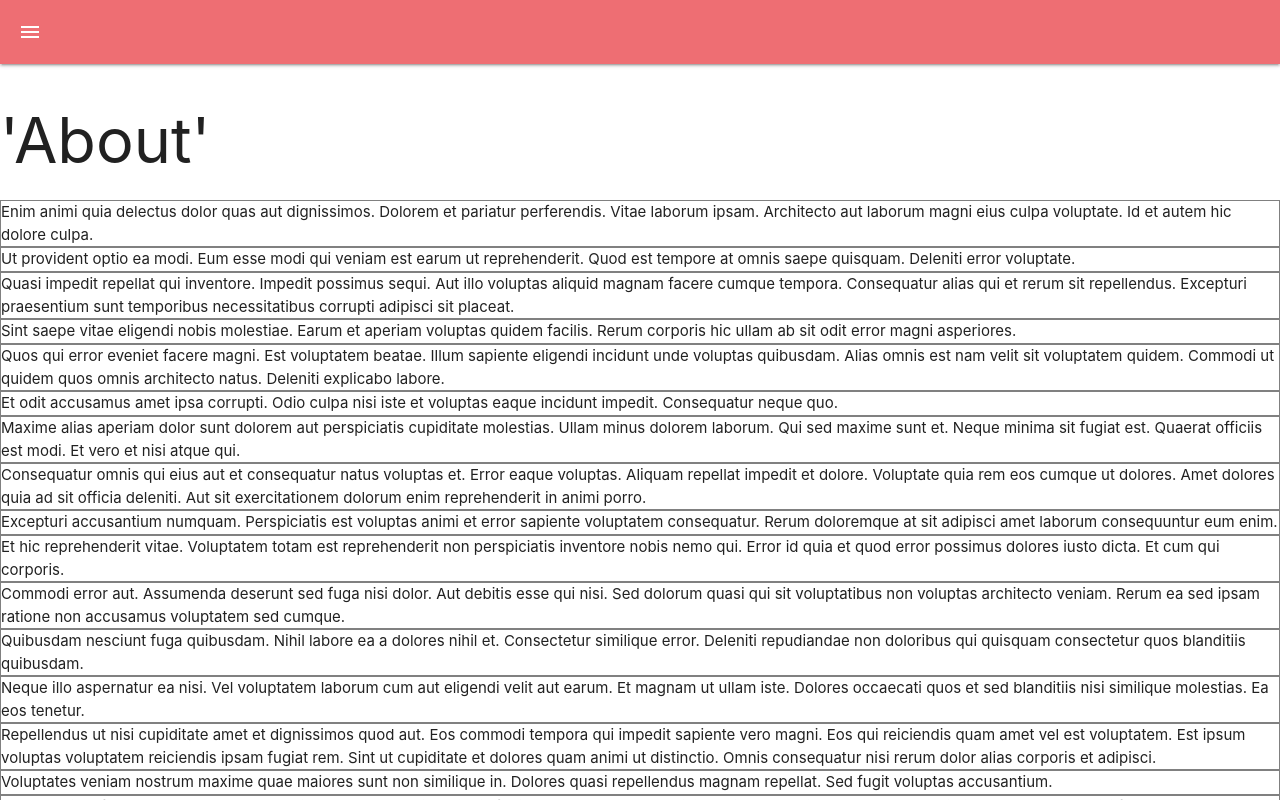
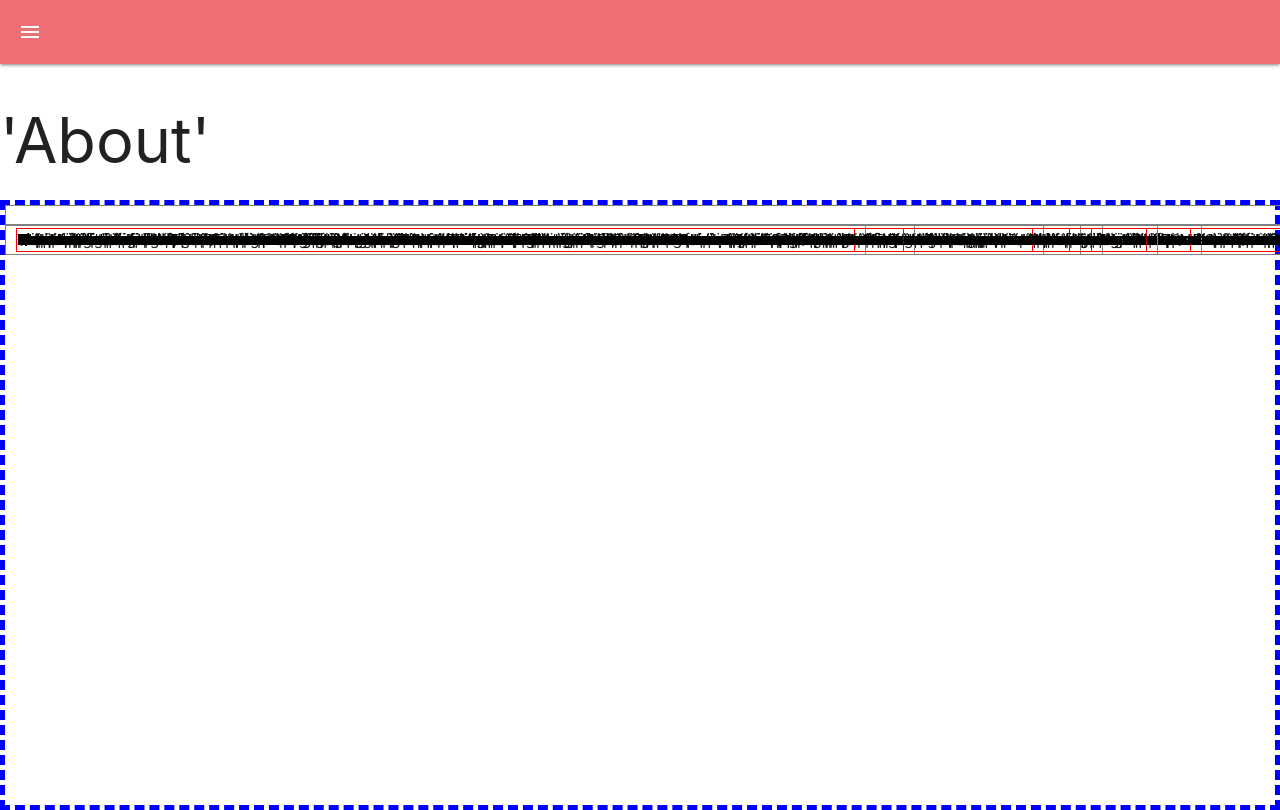
Before and after one commit to alex-worker/CombinatoricsIDE, a React (Create React App) app in the folder simple-ide/: page / in a window 1280 px wide. Built offline with nearby package versions, Linux system fonts and the light colour scheme.

Commit message:
some sthagne

```diff
--- a/simple-ide/src/App.css
+++ b/simple-ide/src/App.css
@@ -17,10 +17,22 @@ html, body {
   height: 100%;
 }
 
+.tableTable {
+  border: 5px dashed blue;
+}
+
+.tableRow {
+  border: 1px solid gray;
+}
+
+.tableColumn {
+  border: 1px solid red;
+}
+
 /* little fix, default margin-left: 10px */
-.ReactVirtualized__Table__rowColumn {
-  margin: 0 !important;
-}
+/* .ReactVirtualized__Table__rowColumn { */
+  /* margin: 0 !important; */
+/* } */
 
 .AppList {
   /* border: 5px dashed blue; */
--- a/simple-ide/src/components/gui/Table.js
+++ b/simple-ide/src/components/gui/Table.js
@@ -18,6 +18,7 @@ const _cache = new CellMeasurerCache({
 })
 
 const MyTable = ({ width, height, list, columns }) => {
+  _cache.clearAll()
   const _rowGetter = ({ index }) => {
     return list[index]
   }
@@ -55,11 +56,12 @@ const MyTable = ({ width, height, list, columns }) => {
     const myList = columns.map((item, index) => {
       return (
         <Column
+          className='tableColumn'
           key={index}
           dataKey={item.key}
           label={item.label}
-          cellRenderer={_columnCellRenderer}
-          width={calcItemWidth(item.width)}
+          // cellRenderer={_columnCellRenderer}
+          // width={calcItemWidth(item.width)}
         />
       )
     })
@@ -68,8 +70,11 @@ const MyTable = ({ width, height, list, columns }) => {
 
   return (
     <Table
+      className='tableTable'
       width={width}
       height={height}
+      headerHeight={20}
+      rowClassName='tableRow'
       deferredMeasurementCache={_cache}
       rowGetter={_rowGetter}
       rowCount={list.length}
@@ -83,7 +88,6 @@ const MyTable = ({ width, height, list, columns }) => {
 const MyTablePlace = ({ list, columns }) => (
   <AutoSizer>
     {({ width, height }) => {
-      console.log( width, height )
       _cache.clearAll()
       return (
         <div
```
Also changed, not shown: 1 other file (tests, documents, lock files or other folders).
